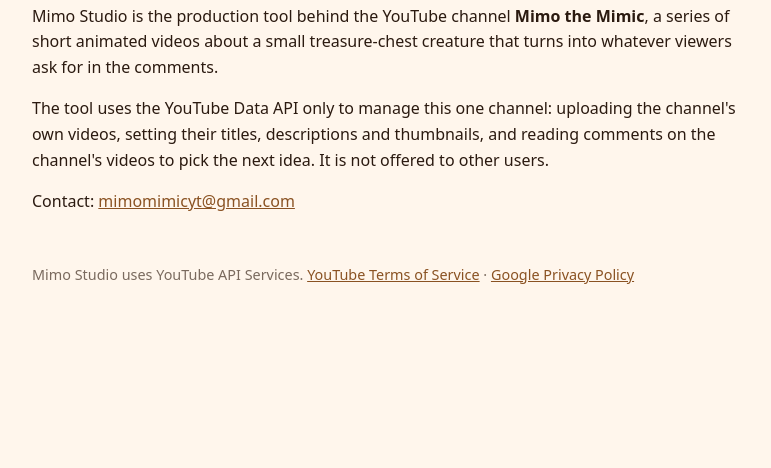
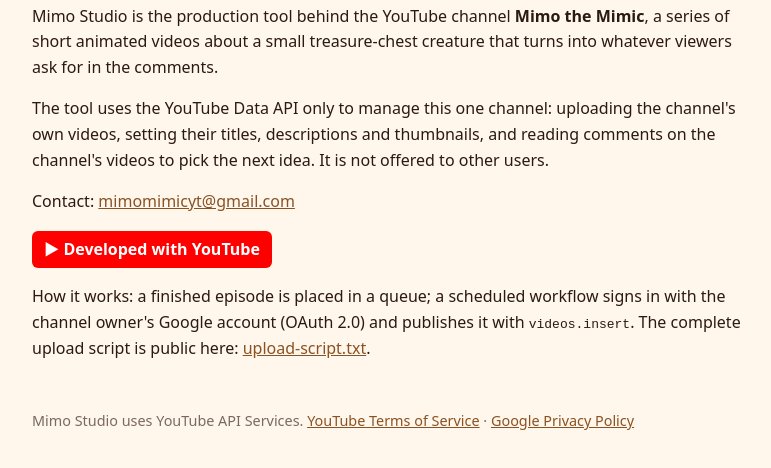
Before and after one commit to Asbery/mimo-site, a plain HTML site: page index.html in a window 1280 px wide. Shown: the part 156-624 px from the top of the page, without its empty margins (248-1019 px from the left). Drawn offline with Linux system fonts and the light colour scheme.

Commit message:
YouTube branding badge, public upload script
Co-Authored-By: Claude Opus 5.5 <noreply@anthropic.com>
Claude-Session: https://claude.ai/code/session_01DzbSpAtF1Te6qCoe8TvEaH

```diff
--- a/index.html
+++ b/index.html
@@ -5,5 +5,7 @@
 <p>Mimo Studio is the production tool behind the YouTube channel <strong>Mimo the Mimic</strong>, a series of short animated videos about a small treasure-chest creature that turns into whatever viewers ask for in the comments.</p>
 <p>The tool uses the YouTube Data API only to manage this one channel: uploading the channel's own videos, setting their titles, descriptions and thumbnails, and reading comments on the channel's videos to pick the next idea. It is not offered to other users.</p>
 <p>Contact: <a href="mailto:mimomimicyt@gmail.com">mimomimicyt@gmail.com</a></p>
+<p class="yt-badge"><span style="display:inline-block;background:#ff0000;color:#fff;font-weight:700;padding:6px 12px;border-radius:6px">&#9654; Developed with YouTube</span></p>
+<p>How it works: a finished episode is placed in a queue; a scheduled workflow signs in with the channel owner's Google account (OAuth 2.0) and publishes it with <code>videos.insert</code>. The complete upload script is public here: <a href="upload-script.txt">upload-script.txt</a>.</p>
 <footer>Mimo Studio uses YouTube API Services. <a href="https://www.youtube.com/t/terms">YouTube Terms of Service</a> · <a href="https://policies.google.com/privacy">Google Privacy Policy</a></footer>
 </body></html>
```
Also changed, not shown: upload-script.txt (added).
